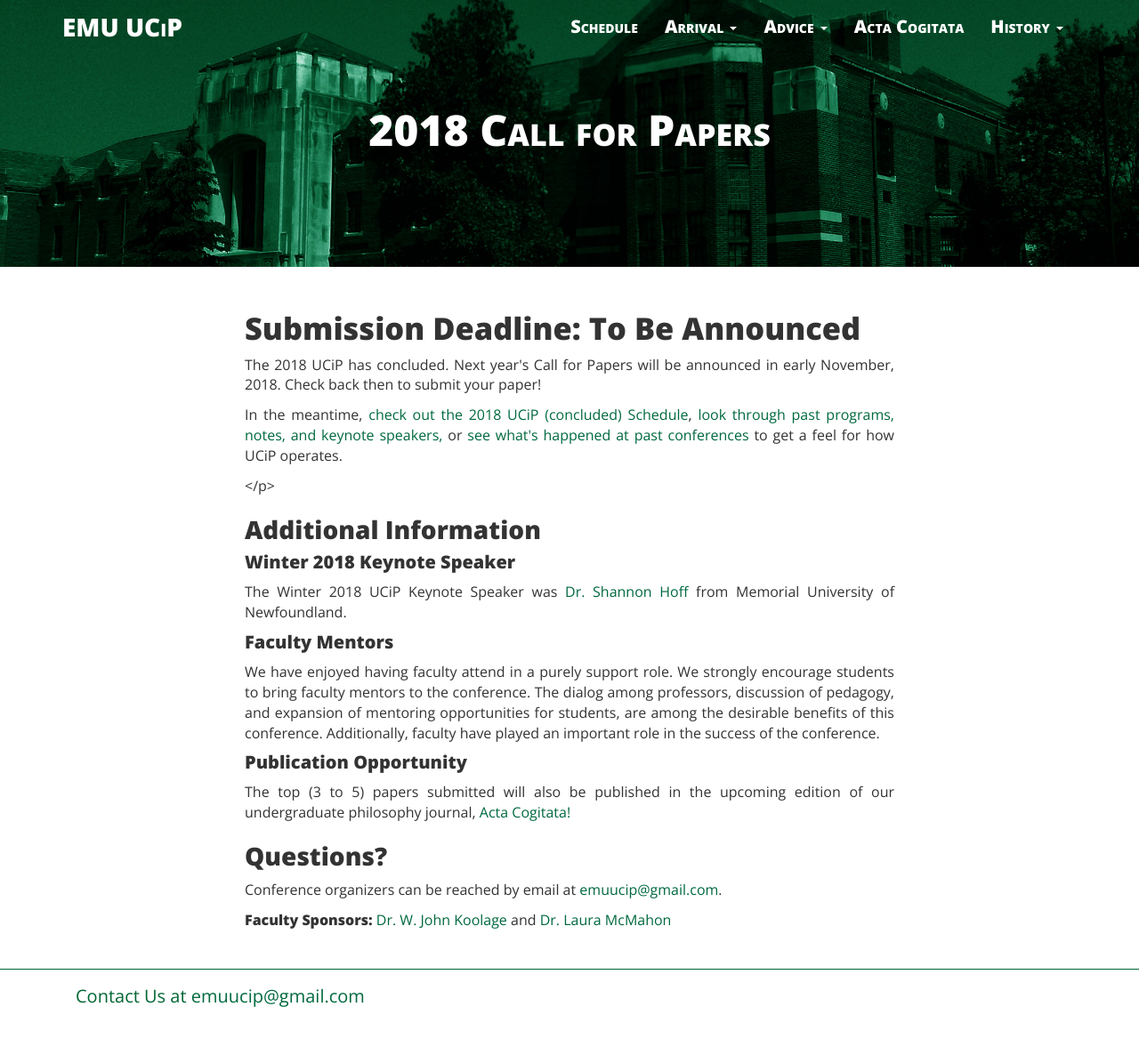
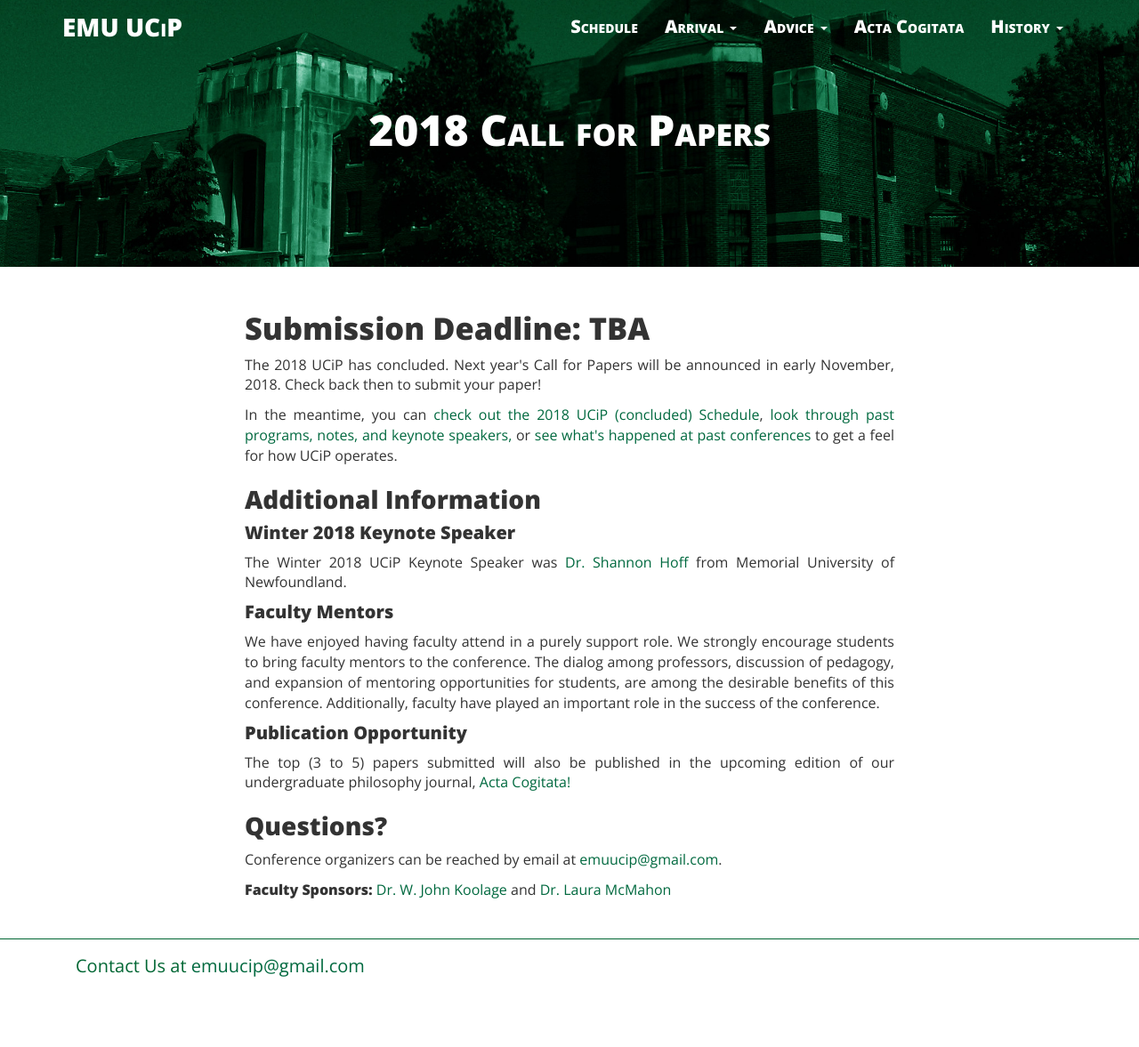
Before and after one commit to ucip/ucip.github.io, a Jekyll site: the page built from cfp.md, in a window 1280 px wide. Shown: the whole page at 89% size. Built offline with Jekyll 4.4.1, drawn with Linux system fonts in a browser that asks for light colours; nearby versions of some CDN libraries; after the commit the page ends 1143 px from its top, so only the background shows below that.

Commit message:
corrected superfluous p tag

```diff
--- a/cfp.md
+++ b/cfp.md
@@ -7,10 +7,9 @@ permalink: /cfp/
 
 <div class="container">
   <div class="col-md-8 col-md-offset-2 cfp-page">
-    <h3 class="home-h3">Submission Deadline: To Be Announced</h3>
+    <h3 class="home-h3">Submission Deadline: TBA</h3>
     <p class="text-justify">The 2018 UCiP has concluded. Next year's Call for Papers will be announced in early November, 2018. Check back then to submit your paper!</p>
-    <p class="text-justify">In the meantime, <a href="{{ site.baseurl }}/schedule/">check out the 2018 UCiP (concluded) Schedule</a>, <a href="{{ site.baseurl }}/history/">look through past programs, notes, and keynote speakers,</a> or <a href="{{ site.baseurl }}/gallery/">see what's happened at past conferences</a> to get a feel for how UCiP operates.</p>
-</p>
+    <p class="text-justify">In the meantime, you can <a href="{{ site.baseurl }}/schedule/">check out the 2018 UCiP (concluded) Schedule</a>, <a href="{{ site.baseurl }}/history/">look through past programs, notes, and keynote speakers,</a> or <a href="{{ site.baseurl }}/gallery/">see what's happened at past conferences</a> to get a feel for how UCiP operates.</p>
     <!--<p class="text-justify">The Eastern Michigan University Undergraduate Conference in Philosophy is now accepting papers
 for its conference to be held at EMU on Saturday and Sunday, March 3rd and 4th, 2018.  Papers selected for presentation will be allotted 20 minute presentation times, followed by formal comments and Q & A.  All papers in philosophy, broadly construed, will be considered for the conference; since this is an undergraduate conference, no papers by professionals, graduate students, or others holding an advanced degree (in philosophy) will be considered.</p>
     <h3>Submission Guidelines</h3>
```
